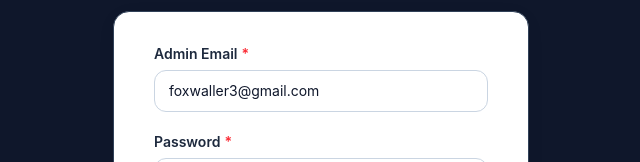
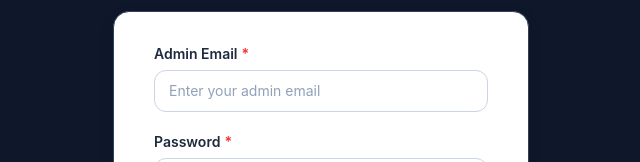
Before and after one commit to foxwaller3-ctrl/Sadiq-abad-Hostal, a React (Vite) app: page /admin/login in a window 1280 px wide. Shown: the part 282-444 px from the top of the page, without its empty margins (319-959 px from the left). Built offline with nearby package versions, Linux system fonts and the light colour scheme; no server answers; the database is empty; a web font is replaced by a local one.

Commit message:
Remove prefilled admin credentials from login

```diff
--- a/src/pages/admin/Login.tsx
+++ b/src/pages/admin/Login.tsx
@@ -1,6 +1,6 @@
 import React, { useState, useEffect } from 'react';
 import { useNavigate, Link } from 'react-router-dom';
-import { ShieldCheck, Lock, Mail, ArrowLeft, KeyRound, Building2 } from 'lucide-react';
+import { ShieldCheck, ArrowLeft, KeyRound } from 'lucide-react';
 import { authService } from '../../services/authService.ts';
 import { hostelInfoService } from '../../services/hostelInfoService.ts';
 import { normalizeImageUrl } from '../../utils/helpers.ts';
@@ -11,7 +11,7 @@ import { Card } from '../../components/ui/Card.tsx';
 import { useToast } from '../../components/ui/Toast.tsx';
 
 export const Login: React.FC = () => {
-  const [email, setEmail] = useState('foxwaller3@gmail.com');
+  const [email, setEmail] = useState('');
   const [password, setPassword] = useState('');
   const [loading, setLoading] = useState(false);
   const [error, setError] = useState<string | null>(null);
@@ -98,7 +98,8 @@ export const Login: React.FC = () => {
               value={email}
               onChange={(e) => setEmail(e.target.value)}
               required
-              placeholder="foxwaller3@gmail.com"
+              autoComplete="off"
+              placeholder="Enter your admin email"
             />
 
             <Input
@@ -107,6 +108,7 @@ export const Login: React.FC = () => {
               value={password}
               onChange={(e) => setPassword(e.target.value)}
               required
+              autoComplete="off"
               placeholder="Enter your password"
             />
 
```
